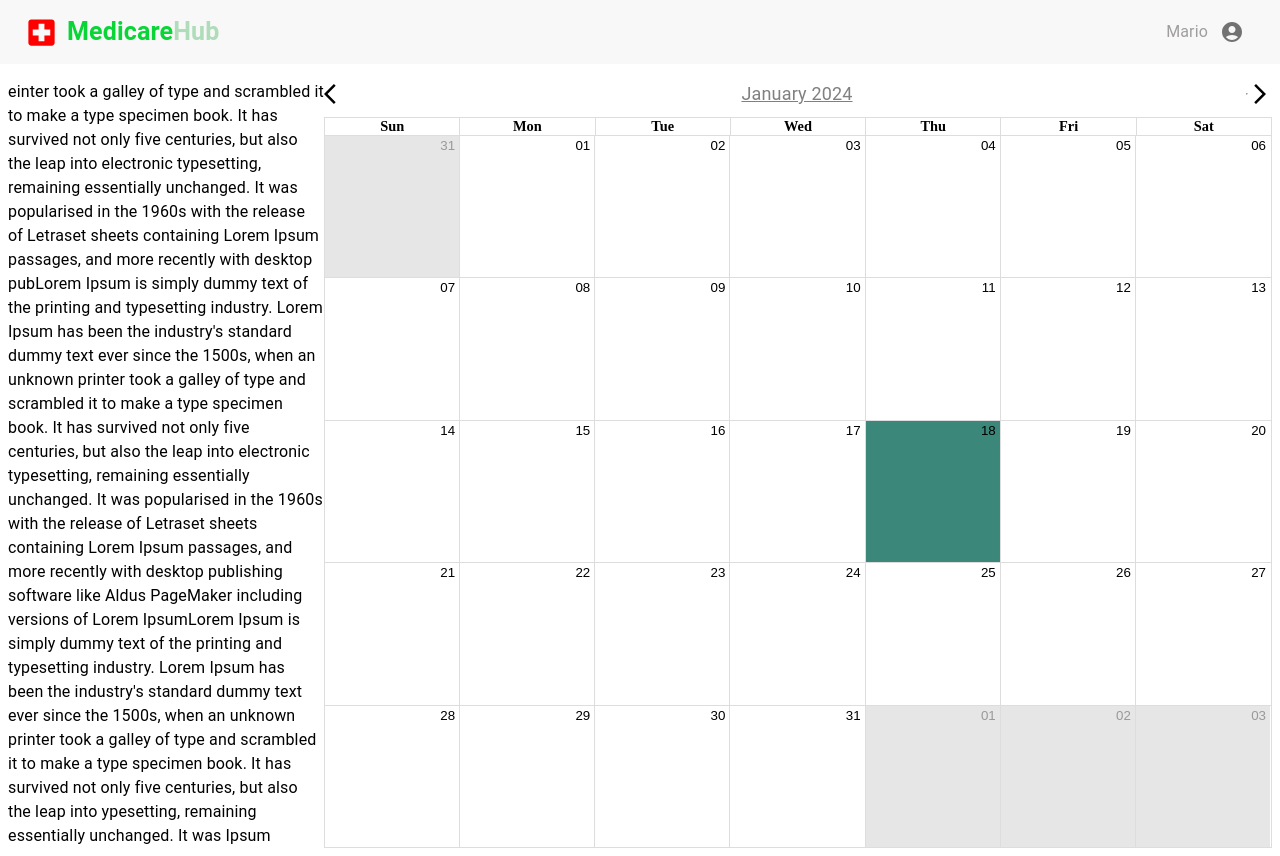
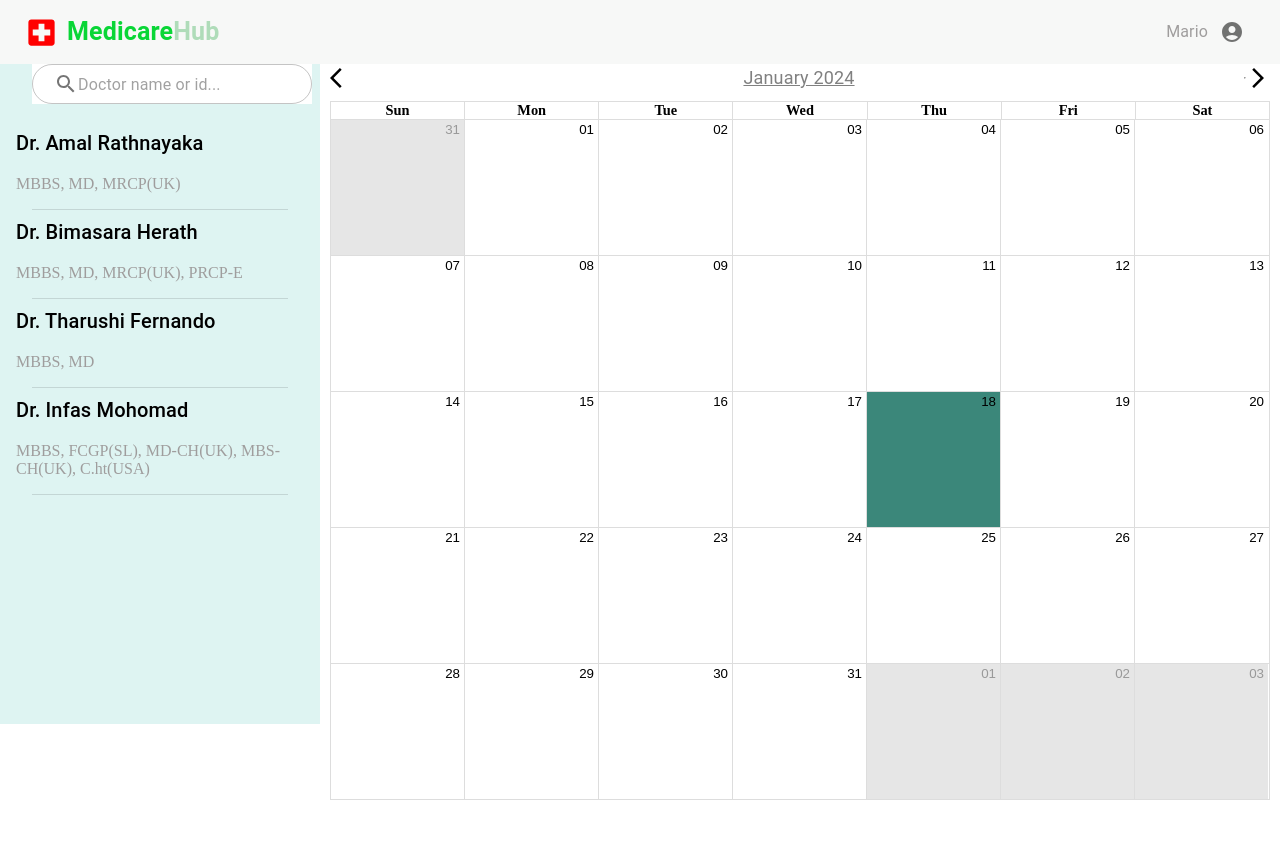
Before and after one commit to Bistec-UOM/MedicareHub_front, a React (Create React App) app in the folder front/: page /recep in a window 1280 px wide. After the commit the page ends 800 px from the top, so only its background shows below. Built offline with nearby package versions, Linux system fonts and the light colour scheme.

Commit message:
side bar added

```diff
--- a/front/src/App.js
+++ b/front/src/App.js
@@ -10,86 +10,7 @@ import { useState } from "react";
 
 
 function App() {
-  const [appointlist,setAppointList]=useState([
-    {
-      name:'kamal',
-      city:'Colombo',
-      today:'January 4, 2024',
-      nic:'21433454325',
-      phone:'0774733245',
-      time:'8.30 AM'
 
-
-    },
-    {
-      name:'akila',
-      city:'Colombo',
-      today:'January 4, 2024',
-      nic:'4524523',
-      phone:'0774733245',
-      time:'9.00 AM'
-
-
-    },
-    {
-      name:'namal',
-      city:'Colombo',
-      today:'January 4, 2024',
-      nic:'452452343',
-      phone:'0774733245',
-      time:'9.30 AM'
-
-
-    },
-    {
-      name:'sachith',
-      city:'Colombo',
-      today:'January 4, 2024',
-      nic:'4524543223',
-      phone:'0774733245',
-      time:'10.00 AM'
-
-
-    },
-    {
-      name:'vihanga',
-      city:'Colombo',
-      today:'January 4, 2024',
-      nic:'45244332523',
-      phone:'0774733245',
-      time:'10.30 AM'
-
-
-    },
-    {
-      name:'ranil',
-      city:'Moratuwa',
-      today:'January 4, 2024',
-      nic:'54325324',
-      phone:'0742314567',
-      time:'11.00 AM'
-
-
-    },
-    {
-      name:'saman',
-      city:'kandy',
-      today:'January 5, 2024',
-      nic:'54243252',
-      phone:'0774733245',
-      time:'9.30 AM'
-
-    },
-
-    {
-      name:'nipun',
-      city:'galle',
-      today:'January 6, 2024',
-      nic:'5243525',
-      phone:'0774733245',
-      time:'9.30 AM'
-    }
-  ]);
 
 
   return (
@@ -104,7 +25,7 @@ function App() {
       <Route path='doct' element={<Doctor></Doctor>}></Route>
       <Route path='pharm' element={<Pharmacy></Pharmacy>}></Route>
       <Route path='lab' element={<Lab></Lab>}></Route>
-      <Route path='/day' element={<Day appointlist={appointlist} setAppointList={setAppointList}/>}></Route>
+      <Route path='/day' element={<Day />}></Route>
 
         </Routes>
       </BrowserRouter>
--- a/front/src/components/AppointmentCalender/AppointmentCalender.js
+++ b/front/src/components/AppointmentCalender/AppointmentCalender.js
@@ -3,47 +3,49 @@ import { Grid, Stack, Typography, Button, Container, Box } from "@mui/material";
 import { useState } from "react";
 import Calender from "../Calender/MyCalender";
 import MyCalendar from "../Calender/MyCalender";
+import { SidebarContainer, SidebarTop,SidebarList } from "../sidebar/Sidebar";
+import { useEffect } from "react";
+import { CustomScroll } from "../CustomScroll";
+import { Sideunit_Doctor } from "../sidebar/Sideunits";
+import SearchBar from "../Searchbar/Searchbar";
 
 const AppointmentCalender = () => {
+  useEffect(()=>{
+    document.body.style.margin = '0';
+   },[])
     const [appointmentlist,setAppointmentList]=useState([])
+    const data=[
+      {'name':'Amal Rathnayaka','title':'MBBS, MD, MRCP(UK)'},
+      {'name':'Bimasara Herath','title':'MBBS, MD, MRCP(UK), PRCP-E'},
+      {'name':'Tharushi Fernando','title':'MBBS, MD'},
+      {'name':'Infas Mohomad','title':'MBBS, FCGP(SL), MD-CH(UK), MBS-CH(UK), C.ht(USA)'}
+   ]
+
    // const []
   return (
-    <div>
-      <Box sx={{ marginTop: 10 }}>
-        <Grid container direction="row">
+    <CustomScroll>
+
+        <Grid sx={{paddingTop:'64px',height:'100vh'}} container direction="row">
           <Grid item md={3}>
-            <Typography>
-              einter took a galley of type and scrambled it to make a type
-              specimen book. It has survived not only five centuries, but also
-              the leap into electronic typesetting, remaining essentially
-              unchanged. It was popularised in the 1960s with the release of
-              Letraset sheets containing Lorem Ipsum passages, and more recently
-              with desktop pubLorem Ipsum is simply dummy text of the printing
-              and typesetting industry. Lorem Ipsum has been the industry's
-              standard dummy text ever since the 1500s, when an unknown printer
-              took a galley of type and scrambled it to make a type specimen
-              book. It has survived not only five centuries, but also the leap
-              into electronic typesetting, remaining essentially unchanged. It
-              was popularised in the 1960s with the release of Letraset sheets
-              containing Lorem Ipsum passages, and more recently with desktop
-              publishing software like Aldus PageMaker including versions of
-              Lorem IpsumLorem Ipsum is simply dummy text of the printing and
-              typesetting industry. Lorem Ipsum has been the industry's standard
-              dummy text ever since the 1500s, when an unknown printer took a
-              galley of type and scrambled it to make a type specimen book. It
-              has survived not only five centuries, but also the leap into
-            ypesetting, remaining essentially unchanged. It was
+           <SidebarContainer>
+            <SidebarTop>
+              <SearchBar isDisabled={false} placename="Doctor name or id..."></SearchBar>
+            </SidebarTop>
+            <SidebarList>
+              {data.map((item,index)=>(
+                <Sideunit_Doctor name={item.name} title={item.title} key={index}></Sideunit_Doctor>
+              ))}
 
-              Ipsum
-            </Typography>
+            </SidebarList>
+           </SidebarContainer>
           </Grid>
 
-          <Grid item md={9}>
+          <Grid sx={{paddingLeft:'10px',paddingRight:'10px'}} item md={9}>
            <MyCalendar/>
           </Grid>
         </Grid>
-      </Box>
-    </div>
+
+    </CustomScroll>
   );
 };
 
--- a/front/src/components/Day/Day.js
+++ b/front/src/components/Day/Day.js
@@ -5,45 +5,129 @@ import Navbar from "../navbar/Navbar";
 import AppointmentCard from "../AppointmentCard/AppointmentCard";
 import SearchBar from "../Searchbar/Searchbar";
 import Steper from "../Setper/Steper";
+import { SidebarContainer } from "../sidebar/Sidebar";
+import { SidebarTop,SidebarList } from "../sidebar/Sidebar";
+import { Sideunit_Doctor } from "../sidebar/Sideunits";
+import { CustomScroll } from "../CustomScroll";
 
-const Day = ({ appointlist, setAppointList }) => {
+const Day = () => {
   var location = useLocation();
   var loc = location.state;
   const [dayapp, setDayApp] = useState([]);
   const [isDisabled, setIsDisabled] = useState(true);
   const [filteredAppointments, setFilteredAppointments] = useState([]);
 
+  const [appointlist,setAppointList]=useState([
+    {
+      name:'kamal',
+      city:'Colombo',
+      today:'January 4, 2024',
+      nic:'21433454325',
+      phone:'0774733245',
+      time:'8.30 AM'
+
+
+    },
+    {
+      name:'akila',
+      city:'Colombo',
+      today:'January 4, 2024',
+      nic:'4524523',
+      phone:'0774733245',
+      time:'9.00 AM'
+
+
+    },
+    {
+      name:'namal',
+      city:'Colombo',
+      today:'January 4, 2024',
+      nic:'452452343',
+      phone:'0774733245',
+      time:'9.30 AM'
+
+
+    },
+    {
+      name:'sachith',
+      city:'Colombo',
+      today:'January 4, 2024',
+      nic:'4524543223',
+      phone:'0774733245',
+      time:'10.00 AM'
+
+
+    },
+    {
+      name:'vihanga',
+      city:'Colombo',
+      today:'January 4, 2024',
+      nic:'45244332523',
+      phone:'0774733245',
+      time:'10.30 AM'
+
+
+    },
+    {
+      name:'ranil',
+      city:'Moratuwa',
+      today:'January 4, 2024',
+      nic:'54325324',
+      phone:'0742314567',
+      time:'11.00 AM'
+
+
+    },
+    {
+      name:'saman',
+      city:'kandy',
+      today:'January 5, 2024',
+      nic:'54243252',
+      phone:'0774733245',
+      time:'9.30 AM'
+
+    },
+
+    {
+      name:'nipun',
+      city:'galle',
+      today:'January 6, 2024',
+      nic:'5243525',
+      phone:'0774733245',
+      time:'9.30 AM'
+    }
+  ]);
+
+  const data=[
+    {'name':'Amal Rathnayaka','title':'MBBS, MD, MRCP(UK)'},
+    {'name':'Bimasara Herath','title':'MBBS, MD, MRCP(UK), PRCP-E'},
+    {'name':'Tharushi Fernando','title':'MBBS, MD'},
+    {'name':'Infas Mohomad','title':'MBBS, FCGP(SL), MD-CH(UK), MBS-CH(UK), C.ht(USA)'}
+ ]
+
   useEffect(() => {
+    document.body.style.margin = '0';
     const appointments = appointlist.filter((item) => item.today === loc.today);
     setFilteredAppointments(appointments);
     setIsDisabled(appointments.length === 0);
   }, [appointlist, loc]);
   return (
-    <div>
+    <CustomScroll>
       <Navbar />
-      <Box sx={{ marginTop: 10 }}>
-        <Grid container direction="row">
+
+        <Grid sx={{paddingTop:'64px',height:'100vh'}} container direction="row">
           <Grid item md={3}>
-            <Typography>
-              einter took a galley of type and scrambled it to make a type
-              specimen book. It has survived not only five centuries, but also
-              the leap into electronic typesetting, remaining essentially
-              unchanged. It was popularised in the 1960s with the release of
-              Letraset sheets containing Lorem Ipsum passages, and more recently
-              with desktop pubLorem Ipsum is simply dummy text of the printing
-              and typesetting industry. Lorem Ipsum has been the industry's
-              standard dummy text ever since the 1500s, when an unknown printer
-              took a galley of type and scrambled it to make a type specimen
-              book. It has survived not only five centuries, but also the leap
-              into electronic typesetting, remaining essentially unchanged. It
-              was popularised in the 1960s with the release of Letraset sheets
-              containing Lorem Ipsum passages, and more recently with desktop
-              publishing software like Aldus PageMaker including versions of
-              Lorem IpsumLorem Ipsum is simply dummy text of the printing and
-              typesetting industry. Lorem Ipsum has been the industry's standard
-              dummy text ever since the 1500s, when an unknown printer took a
+          <SidebarContainer>
+            <SidebarTop>
+              <SearchBar  isDisabled={false} placename="Doctor name or id..."></SearchBar>
+            </SidebarTop>
+            <SidebarList>
+              {data.map((item,index)=>(
+                <Sideunit_Doctor name={item.name} title={item.title} key={index}></Sideunit_Doctor>
+              ))}
 
-            </Typography>
+            </SidebarList>
+           </SidebarContainer>
           </Grid>
 
           <Grid  item md={9}>
@@ -54,7 +138,7 @@ const Day = ({ appointlist, setAppointList }) => {
                 alignItem: "center",
               }}
             >
-              <SearchBar isDisabled={isDisabled} />
+              <SearchBar isDisabled={isDisabled} placename="Patient name or id..."/>
 
               <Stack
                 sx={{
@@ -110,8 +194,8 @@ const Day = ({ appointlist, setAppointList }) => {
             </div>
           </Grid>
         </Grid>
-      </Box>
-    </div>
+
+    </CustomScroll>
   );
 
   // return <div>
--- a/front/src/components/Searchbar/Searchbar.js
+++ b/front/src/components/Searchbar/Searchbar.js
@@ -2,7 +2,7 @@ import React from 'react';
 import TextField from '@mui/material/TextField';
 import SearchIcon from '@mui/icons-material/Search';
 
-const SearchBar = ({isDisabled}) => {
+const SearchBar = ({isDisabled,placename}) => {
 
     const handleSearch=()=>
     {
@@ -10,10 +10,10 @@ const SearchBar = ({isDisabled}) => {
     }
 
   return (
-    <TextField  sx={{marginLeft:'10%'}}
+    <TextField  sx={{marginLeft:'10%', backgroundColor:'#ffff'}}
       variant="outlined"
       size="small"
-      placeholder="Patient Name or Id..."
+      placeholder={placename}
       InputProps={{
         startAdornment: (
           <SearchIcon onClick={handleSearch}
@@ -29,6 +29,7 @@ const SearchBar = ({isDisabled}) => {
       }}
       disabled={isDisabled}
 
+
     />
   );
 };
--- a/front/src/components/sidebar/Sidebar.js
+++ b/front/src/components/sidebar/Sidebar.js
@@ -28,7 +28,8 @@ const SidebarTop = ({ children }) => {
     <div
       style={{
         width: '100%',
-        height: '60px'
+        height: '60px',
+        backgroundColor:'#DEF4F2'
       }}
     >
       {children}
@@ -46,7 +47,8 @@ const SidebarList = ({ children }) => {
         flexDirection:'column',
         justifyContent:'flex-start',
         alignItems:'center',
-        overflowY:'scroll'
+        overflowY:'scroll',
+        backgroundColor:'#DEF4F2'
       }}
     >
       {children}
--- a/front/src/components/sidebar/Sideunits.js
+++ b/front/src/components/sidebar/Sideunits.js
@@ -2,12 +2,14 @@ import React from 'react'
 import Typography from '@mui/material/Typography'
 import { Chip } from '@mui/material'
 import CheckIcon from '@mui/icons-material/Check';
+import Divider from '@mui/material/Divider';
 
 function Sideunit_Doctor({name,title}) {
   return (
-    <div style={{width:'90%',backgroundColor:'beige'}}>
-        <Typography variant='h6'>Dr. {name}</Typography>
-        <p>{title}</p>
+    <div style={{width:'90%',margin:'3px'}}>
+        <Typography sx={{color:'black'}} variant='h6'>Dr. {name}</Typography>
+        <p style={{color:'#9F9D9D'}}>{title}</p>
+        <Divider variant="middle" />
     </div>
   )
 }
```
